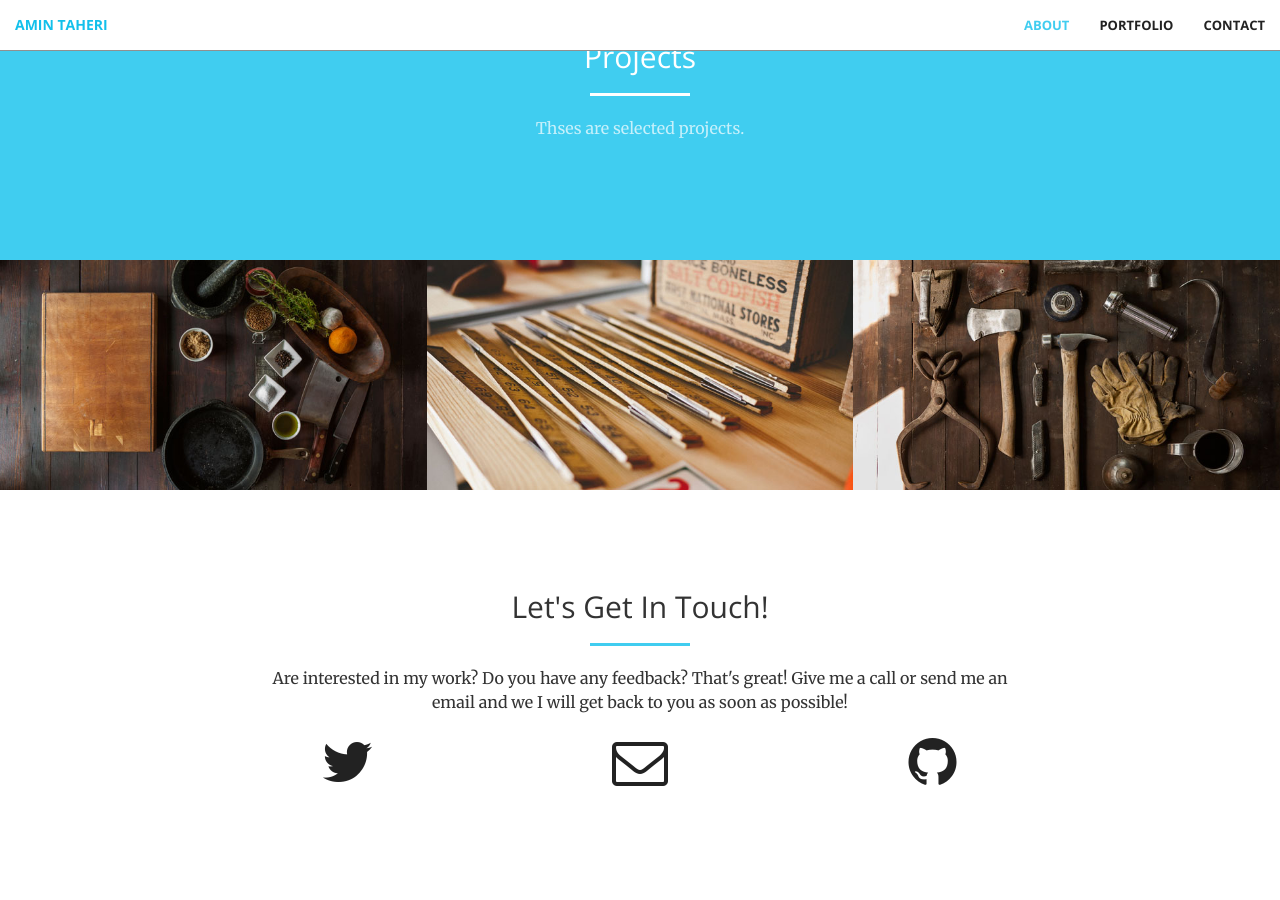
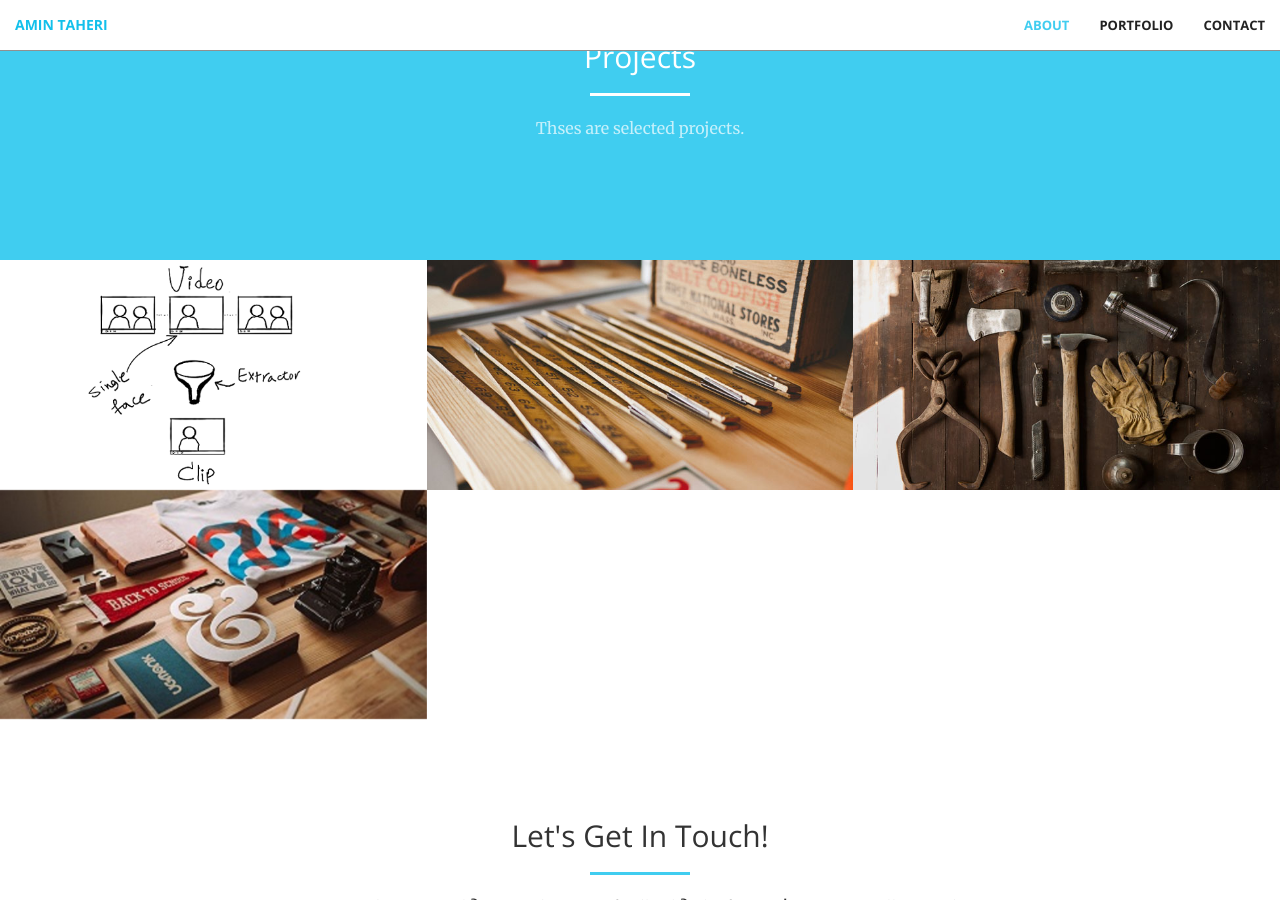
Before and after one commit to AminTaheri23/AminTaheri23.github.io, a Jekyll site: the page built from index.html, in a window 1280 px wide and 900 px high, scrolled down 960 px. Built offline with Jekyll 4.4.1, drawn with Linux system fonts in a browser that asks for light colours.

Commit message:
image signle face + cs230 notes

```diff
--- a/_includes/portfolio.html
+++ b/_includes/portfolio.html
@@ -3,7 +3,7 @@
         <div class="row no-gutter">
             <div class="col-lg-4 col-sm-6">
                 <a href="https://github.com/AminTaheri23/single-face-extractor"  target = "_blank" class="portfolio-box">
-                    <img src="img/portfolio/4.jpg" class="img-responsive" alt="">
+                    <img src="img/portfolio/single_face.png" class="img-responsive" alt="">
                     <div class="portfolio-box-caption">
                         <div class="portfolio-box-caption-content">
                             <div class="project-category text-faded">
@@ -46,22 +46,22 @@
                     </div>
                 </a>
             </div>
-            <!--
             <div class="col-lg-4 col-sm-6">
-                <a href="#" class="portfolio-box">
-                    <img src="img/portfolio/4.jpg" class="img-responsive" alt="">
+                <a href="https://github.com/AminTaheri23/DeepLearnig-Notes-AndrewNg-Course" class="portfolio-box">
+                    <img src="img/portfolio/1.jpg" class="img-responsive" alt="">
                     <div class="portfolio-box-caption">
                         <div class="portfolio-box-caption-content">
                             <div class="project-category text-faded">
-                                Category
+                                Notes
                             </div>
                             <div class="project-name">
-                                Project Name
+                                Deep Learning Stanford CS230 Notes
                             </div>
                         </div>
                     </div>
                 </a>
             </div>
+            <!--
             <div class="col-lg-4 col-sm-6">
                 <a href="#" class="portfolio-box">
                     <img src="img/portfolio/5.jpg" class="img-responsive" alt="">
```
Also changed, not shown: img/portfolio/single_face.png (added).
